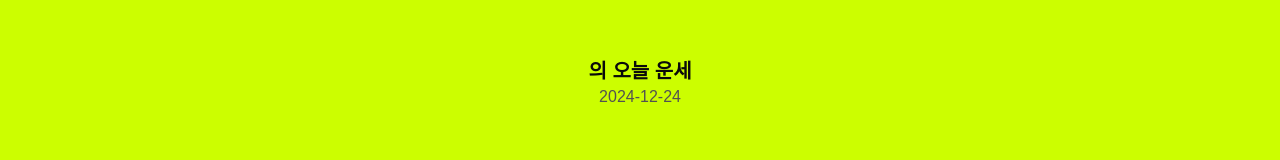
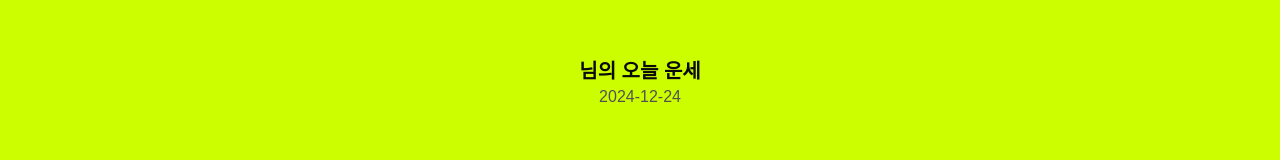
Before and after one commit to bhin-dede/fortune-telling, a Next.js app: page /1/result in a window 1280 px wide. Shown: the part 225-385 px from the top of the page. Built offline with nearby package versions, Linux system fonts and the light colour scheme.

Commit message:
fix: text수정

```diff
--- a/app/[code]/result/page.tsx
+++ b/app/[code]/result/page.tsx
@@ -14,7 +14,7 @@ export default function ResultPage() {
   return (
     <>
       <main className="h-full flex flex-col content-center items-center justify-center">
-        <span className="text-xl font-bold w-5/6 text-center">{user.name}의 오늘 운세</span>
+        <span className="text-xl font-bold w-5/6 text-center">{user.name}님의 오늘 운세</span>
         <span className="text-neutral-600">{date}</span>
         <span className="text-neutral-600 text-7xl mt-4 mb-10 font-bold">{user.fortune?.totalScore}</span>
         {/* <span className="text-neutral-600 text-4xl mt-4 mb-10 font-bold">오늘 럭키 점수 : {user.fortune?.totalScore}점</span> */}
```
